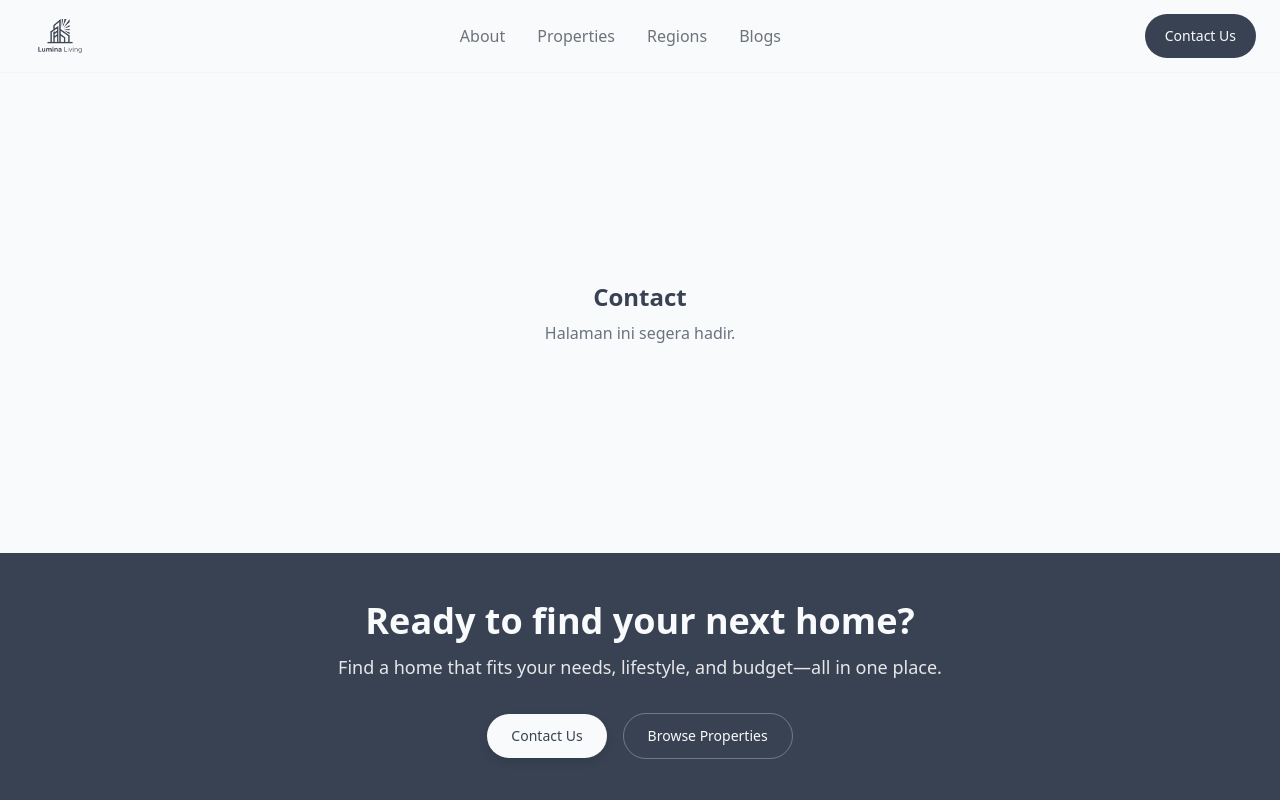
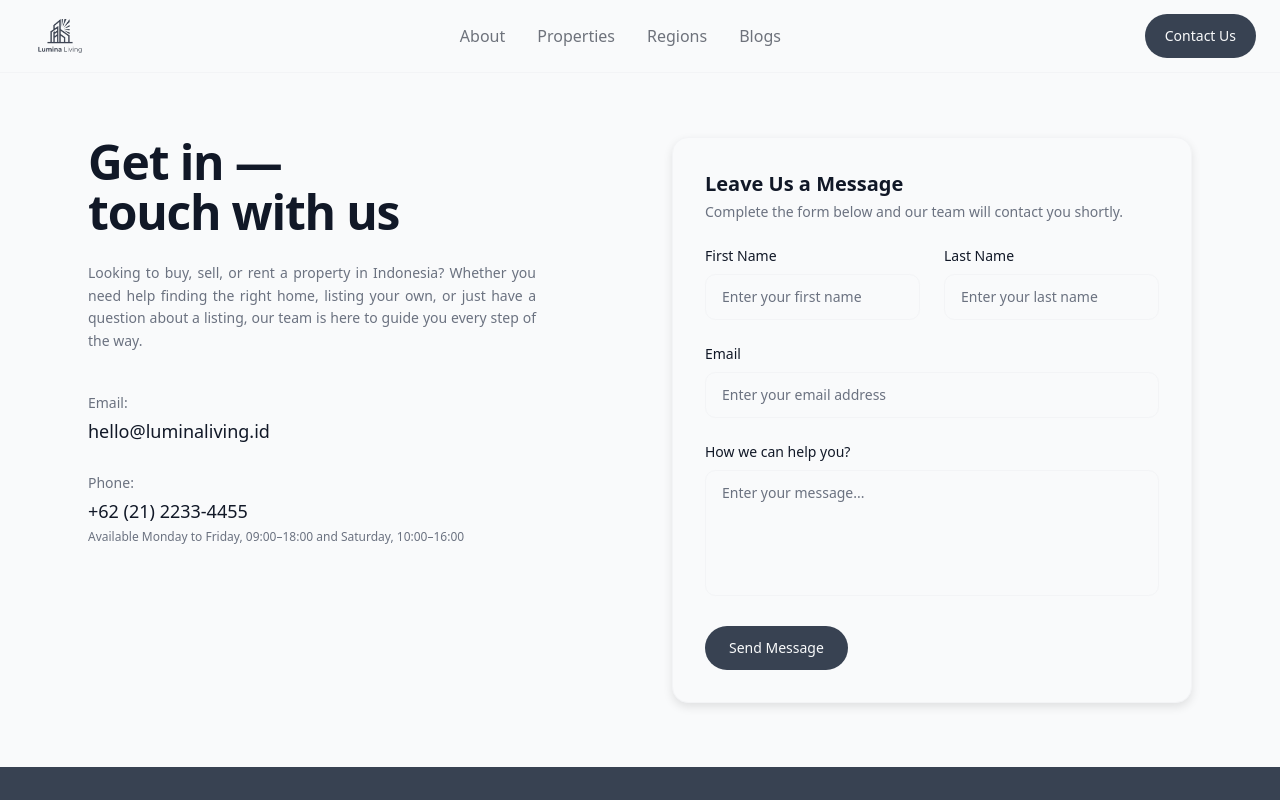
Before and after one commit to fella404/lumina-living, a React (Vite) app: page /contact in a window 1280 px wide. Shown: the top 800 px of the page. Built offline with nearby package versions, Linux system fonts and the light colour scheme.

Commit message:
feat: add contact page with info panel and message form

```diff
--- /dev/null
+++ b/src/components/contact/ContactForm.jsx
@@ -0,0 +1,136 @@
+import { useState } from "react";
+import Button from "../ui/Button";
+
+const inputClass =
+  "w-full rounded-[0.65rem] border border-border bg-input px-4 py-3 text-sm text-foreground placeholder:text-muted-foreground focus:border-primary/50 focus:outline-none focus:ring-2 focus:ring-ring transition-colors";
+
+const inputLabels = {
+  firstName: "First Name",
+  lastName: "Last Name",
+  email: "Email",
+  message: "How we can help you?",
+};
+
+const initialForm = {
+  firstName: "",
+  lastName: "",
+  email: "",
+  message: "",
+};
+
+const ContactForm = () => {
+  const [form, setForm] = useState(initialForm);
+
+  const handleChange = (event) => {
+    const { name, value } = event.target;
+    setForm((prev) => ({ ...prev, [name]: value }));
+  };
+
+  const handleSubmit = (event) => {
+    event.preventDefault();
+    alert(
+      `Terima kasih, ${form.firstName}! Pesan Anda sudah kami terima. Tim kami akan segera merespons.`,
+    );
+    setForm(initialForm);
+  };
+
+  return (
+    <form
+      onSubmit={handleSubmit}
+      className="space-y-6 rounded-2xl border border-border bg-card p-6 shadow-card sm:p-8"
+    >
+      <div>
+        <h3 className="text-xl font-semibold text-foreground">
+          Leave Us a Message
+        </h3>
+        <p className="mt-1 text-sm text-muted-foreground">
+          Complete the form below and our team will contact you shortly.
+        </p>
+      </div>
+
+      <div className="grid gap-6 sm:grid-cols-2">
+        <div>
+          <label
+            htmlFor="contact-firstName"
+            className="mb-2 block text-sm font-medium text-foreground"
+          >
+            {inputLabels.firstName}
+          </label>
+          <input
+            id="contact-firstName"
+            name="firstName"
+            type="text"
+            value={form.firstName}
+            onChange={handleChange}
+            required
+            placeholder="Enter your first name"
+            className={inputClass}
+          />
+        </div>
+
+        <div>
+          <label
+            htmlFor="contact-lastName"
+            className="mb-2 block text-sm font-medium text-foreground"
+          >
+            {inputLabels.lastName}
+          </label>
+          <input
+            id="contact-lastName"
+            name="lastName"
+            type="text"
+            value={form.lastName}
+            onChange={handleChange}
+            required
+            placeholder="Enter your last name"
+            className={inputClass}
+          />
+        </div>
+      </div>
+
+      <div>
+        <label
+          htmlFor="contact-email"
+          className="mb-2 block text-sm font-medium text-foreground"
+        >
+          {inputLabels.email}
+        </label>
+        <input
+          id="contact-email"
+          name="email"
+          type="email"
+          value={form.email}
+          onChange={handleChange}
+          required
+          placeholder="Enter your email address"
+          className={inputClass}
+        />
+      </div>
+
+      <div>
+        <label
+          htmlFor="contact-message"
+          className="mb-2 block text-sm font-medium text-foreground"
+        >
+          {inputLabels.message}
+        </label>
+        <textarea
+          id="contact-message"
+          name="message"
+          value={form.message}
+          onChange={handleChange}
+          required
+          rows={5}
+          placeholder="Enter your message..."
+          className={`${inputClass} resize-none`}
+        />
+      </div>
+
+      <Button type="submit" size="lg" className="w-full sm:w-auto">
+        Send Message
+      </Button>
+    </form>
+  );
+};
+
+export default ContactForm;
--- /dev/null
+++ b/src/components/contact/ContactInfo.jsx
@@ -0,0 +1,66 @@
+import { contact } from "../../data/contact";
+
+const dayMap = {
+  "Senin–Jumat": "Monday to Friday",
+  Sabtu: "Saturday",
+  Minggu: "Sunday",
+};
+
+const formatAvailability = () => {
+  const parts = contact.hours.map(
+    (slot) => `${dayMap[slot.days] ?? slot.days}, ${slot.time}`,
+  );
+  // e.g. "Available Monday to Friday, 09:00–18:00 · Saturday, 10:00–16:00"
+  // Drop comma on continuation parts for cleaner join
+  if (parts.length === 0) return "";
+  if (parts.length === 1) return `Available ${parts[0]}`;
+  const [first, ...rest] = parts;
+  return `Available ${first} and ${rest.join(" · ")}`;
+};
+
+const ContactInfo = () => (
+  <div>
+    <h2 className="text-4xl font-semibold leading-[1.05] tracking-tight text-foreground sm:text-5xl">
+      Get in —
+      <br />
+      touch with us
+    </h2>
+
+    <p className="mt-6 max-w-md text-sm text-justify leading-relaxed text-muted-foreground">
+      Looking to buy, sell, or rent a property in Indonesia? Whether you need
+      help finding the right home, listing your own, or just have a question
+      about a listing, our team is here to guide you every step of the way.
+    </p>
+
+    <dl className="mt-10 space-y-7">
+      <div>
+        <dt className="text-sm text-muted-foreground">Email:</dt>
+        <dd className="mt-1">
+          <a
+            href={`mailto:${contact.email}`}
+            className="text-lg font-medium text-foreground transition-colors hover:text-primary"
+          >
+            {contact.email}
+          </a>
+        </dd>
+      </div>
+
+      <div>
+        <dt className="text-sm text-muted-foreground">Phone:</dt>
+        <dd className="mt-1">
+          <a
+            href={contact.phoneHref}
+            className="text-lg font-medium text-foreground transition-colors hover:text-primary"
+          >
+            {contact.phone}
+          </a>
+        </dd>
+        <p className="mt-1 text-xs text-muted-foreground">
+          {formatAvailability()}
+        </p>
+      </div>
+    </dl>
+  </div>
+);
+
+export default ContactInfo;
--- a/src/components/layout/Footer.jsx
+++ b/src/components/layout/Footer.jsx
@@ -1,6 +1,7 @@
 import { Link } from "react-router";
 import { Mail, Phone, MapPin, Clock, ArrowUp, Send } from "lucide-react";
 import Button from "../ui/Button";
+import { contact } from "../../data/contact";
 
 const currentYear = new Date().getFullYear();
 
@@ -187,32 +188,35 @@ const Footer = () => {
               <li className="flex gap-3">
                 <MapPin size={18} className="shrink-0" aria-hidden />
                 <span className="text-primary-foreground/80">
-                  Jl. Senayan No. 123, Jakarta Selatan 12210
+                  {contact.address}
                 </span>
               </li>
               <li>
                 <a
-                  href="tel:+622122334455"
+                  href={contact.phoneHref}
                   className="flex gap-3 text-primary-foreground/70 transition-colors hover:text-primary-foreground"
                 >
                   <Phone size={18} className="shrink-0" aria-hidden />
-                  <span>+62 (21) 2233-4455</span>
+                  <span>{contact.phone}</span>
                 </a>
               </li>
               <li>
                 <a
-                  href="mailto:hello@luminaliving.id"
+                  href={`mailto:${contact.email}`}
                   className="flex gap-3 text-primary-foreground/70 transition-colors hover:text-primary-foreground"
                 >
                   <Mail size={18} className="shrink-0" aria-hidden />
-                  <span>hello@luminaliving.id</span>
+                  <span>{contact.email}</span>
                 </a>
               </li>
               <li className="flex gap-3 pt-2">
                 <Clock size={18} className="shrink-0" aria-hidden />
                 <div className="text-xs text-primary-foreground/80">
-                  <p>Senin–Jumat: 09:00–18:00</p>
-                  <p>Sabtu: 10:00–16:00</p>
+                  {contact.hours.map((slot) => (
+                    <p key={slot.days}>
+                      {slot.days}: {slot.time}
+                    </p>
+                  ))}
                 </div>
               </li>
             </ul>
--- /dev/null
+++ b/src/data/contact.js
@@ -0,0 +1,12 @@
+export const contact = {
+  address: "Jl. Senayan No. 123, Jakarta Selatan 12210",
+  phone: "+62 (21) 2233-4455",
+  phoneHref: "tel:+622122334455",
+  email: "hello@luminaliving.id",
+  whatsapp: "+6281234567890",
+  whatsappHref: "https://wa.me/6281234567890",
+  hours: [
+    { days: "Senin–Jumat", time: "09:00–18:00" },
+    { days: "Sabtu", time: "10:00–16:00" },
+  ],
+};
--- /dev/null
+++ b/src/pages/ContactPage.jsx
@@ -0,0 +1,13 @@
+import ContactInfo from "../components/contact/ContactInfo";
+import ContactForm from "../components/contact/ContactForm";
+
+const ContactPage = () => (
+  <main className="mx-auto max-w-6xl px-4 py-12 sm:px-6 md:py-16">
+    <div className="grid gap-12 lg:grid-cols-2 lg:gap-16">
+      <ContactInfo />
+      <ContactForm />
+    </div>
+  </main>
+);
+
+export default ContactPage;
--- a/src/router.jsx
+++ b/src/router.jsx
@@ -6,6 +6,7 @@ import PropertyDetailPage from "./pages/PropertyDetailPage";
 import RegionsPage from "./pages/RegionsPage";
 import BlogsPage from "./pages/BlogsPage";
 import BlogDetailPage from "./pages/BlogDetailPage";
+import ContactPage from "./pages/ContactPage";
 import SoonPage from "./components/shared/SoonPage";
 
 export const router = createBrowserRouter([
@@ -21,7 +22,7 @@ export const router = createBrowserRouter([
       { path: "regions/:slug", element: <SoonPage title="Region" /> },
       { path: "blogs", element: <BlogsPage /> },
       { path: "blogs/:slug", element: <BlogDetailPage /> },
-      { path: "contact", element: <SoonPage title="Contact" /> },
+      { path: "contact", element: <ContactPage /> },
     ],
   },
 ]);
```
